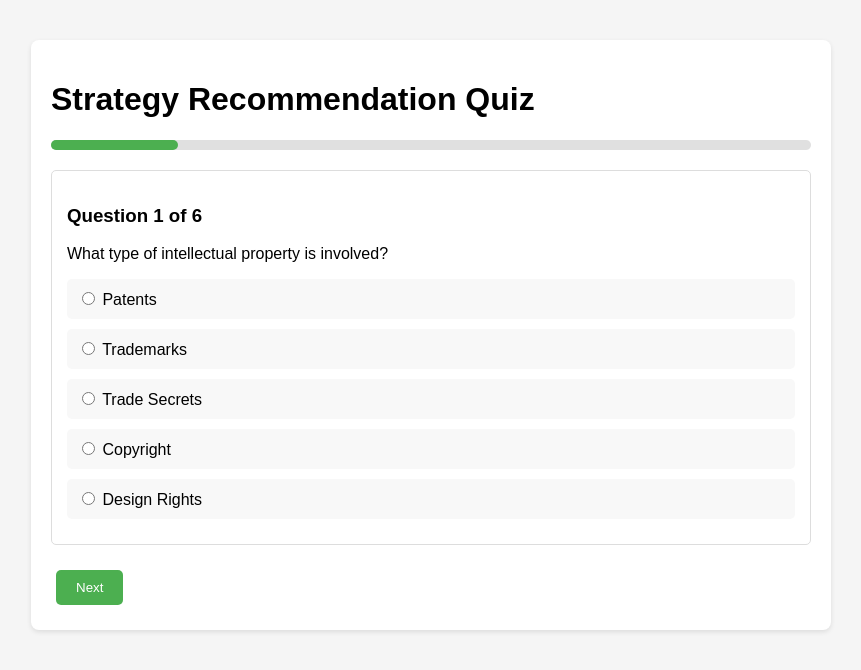
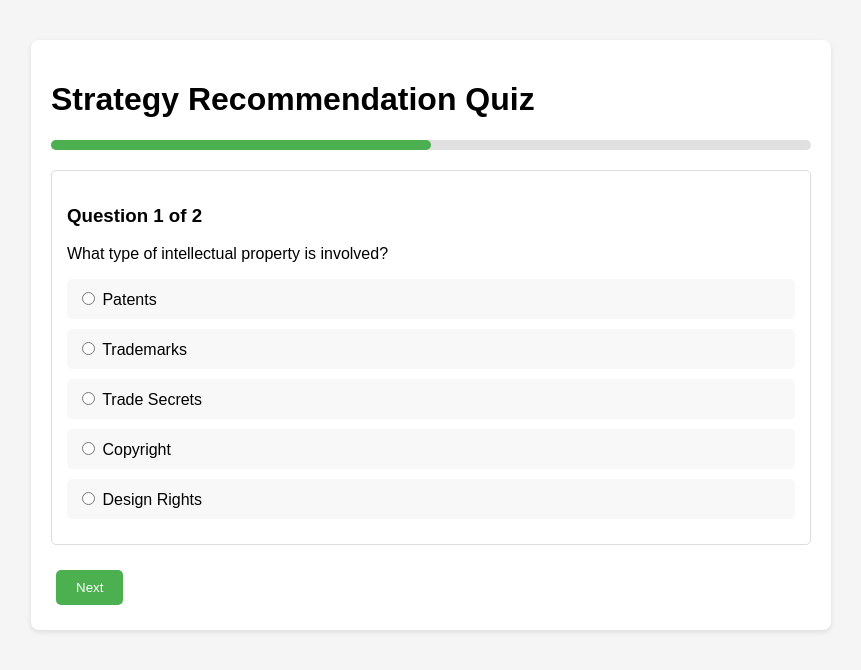
Before and after one commit to Brendan13-IPAV/Case-Triage-System-, a plain HTML site: page index.html in a window 1280 px wide. Shown: the whole page, without its empty margins (209-1070 px from the left). Drawn offline with Linux system fonts and the light colour scheme.

Commit message:
Add files via upload

```diff
--- a/index.html
+++ b/index.html
@@ -1,10 +1,10 @@
 <!DOCTYPE html>
 <html lang="en">
+<!-- Previous HEAD section remains exactly the same -->
 <head>
-    <meta charset="UTF-8">
-    <meta name="viewport" content="width=device-width, initial-scale=1.0">
-    <title>Strategy Recommendation Quiz</title>
+    <!-- ... previous styles remain the same ... -->
     <style>
+        /* Previous styles remain exactly the same */
         body {
             font-family: Arial, sans-serif;
             max-width: 800px;
@@ -61,6 +61,12 @@
             border-left: 4px solid #4CAF50;
             background: #f8f8f8;
         }
+        .strategy-score.not-applicable {
+            border-left-color: #999;
+            background: #f0f0f0;
+            color: #666;
+            font-style: italic;
+        }
         .progress-bar {
             width: 100%;
             height: 10px;
@@ -78,6 +84,7 @@
     </style>
 </head>
 <body>
+    <!-- Previous HTML structure remains exactly the same -->
     <div class="container">
         <div id="quiz">
             <h1>Strategy Recommendation Quiz</h1>
@@ -97,7 +104,7 @@
     </div>
 
     <script>
-        // Strategy titles - easy to modify
+        // Strategy titles remain the same
         const strategies = [
             "O&H Patents",
             "O&H Trademarks",
@@ -121,7 +128,7 @@
             "Additional Option"
         ];
 
-        // Quiz questions and scoring - easy to modify
+        // Quiz data with separate scoring and NA arrays
         const quizData = [
             {
                 question: "What type of intellectual property is involved?",
@@ -138,8 +145,16 @@
                     [0,0,4,1,2,2,0,1,1,0,3,2,3,4,0,0,0,0,0,0],  // Trade Secrets
                     [0,0,3,2,2,2,3,1,1,0,3,1,2,3,0,0,0,0,0,0],  // Copyright
                     [0,0,3,1,2,2,2,1,1,3,4,0,2,3,0,0,0,0,0,0]   // Design Rights
+                ],
+                naMarkers: [  // 1 means applicable, 0 means NA
+                    [1,1,1,1,1,1,1,1,1,1,1,1,1,1,1,0,0,0,0,0],  // Patents
+                    [1,1,1,1,1,1,1,1,1,1,1,1,1,1,0,0,0,0,0,0],  // Trademarks
+                    [1,0,1,1,1,1,1,1,1,0,1,1,1,1,0,0,0,0,0,0],  // Trade Secrets
+                    [1,0,1,1,1,1,1,1,1,0,1,1,1,1,0,0,0,0,0,0],  // Copyright
+                    [1,0,1,1,1,1,1,1,1,1,1,1,1,1,0,0,0,0,0,0]   // Design Rights
                 ]
             },
+            // Example of another question (add all your questions following this pattern)
             {
                 question: "How serious is the potential impact to your business?",
                 options: [
@@ -148,68 +163,24 @@
                     "Minor"
                 ],
                 scoring: [
-                    [4,4,5,4,4,2,3,4,3,4,5,4,2,5,4,0,0,0,0,0],  // Very Serious
-                    [2,2,3,3,3,4,3,3,4,3,4,2,3,3,2,0,0,0,0,0],  // Moderate
-                    [1,1,1,1,1,3,2,2,3,1,2,0,4,1,1,0,0,0,0,0]   // Minor
-                ]
-            },
-            {
-                question: "Do you have evidence of infringement?",
-                options: [
-                    "Yes, clear evidence",
-                    "No/Unclear evidence"
+                    [4,4,5,4,4,2,3,4,3,4,5,4,2,5,4,0,0,0,0,0],
+                    [2,2,3,3,3,4,3,3,4,3,4,2,3,3,2,0,0,0,0,0],
+                    [1,1,1,1,1,3,2,2,3,1,2,0,4,1,1,0,0,0,0,0]
                 ],
-                scoring: [
-                    [4,4,4,4,4,4,3,3,2,4,4,3,2,4,4,0,0,0,0,0],  // Clear evidence
-                    [2,2,2,2,2,2,1,1,3,1,4,1,4,2,2,0,0,0,0,0]   // Unclear evidence
-                ]
-            },
-            {
-                question: "What is your budget for addressing this issue?",
-                options: [
-                    "High",
-                    "Medium"
-                ],
-                scoring: [
-                    [4,4,5,4,4,2,3,3,2,4,4,3,2,5,4,0,0,0,0,0],  // High
-                    [1,1,2,3,3,4,3,3,4,2,3,2,4,2,1,0,0,0,0,0]   // Medium
-                ]
-            },
-            {
-                question: "How quickly do you need to resolve this?",
-                options: [
-                    "Urgent (Days)",
-                    "Soon (Weeks)",
-                    "Can wait (Months)",
-                    "No rush"
-                ],
-                scoring: [
-                    [2,2,2,1,1,4,4,3,3,4,4,3,1,5,1,0,0,0,0,0],  // Urgent
-                    [3,3,3,3,3,4,3,3,3,3,4,2,2,3,2,0,0,0,0,0],  // Soon
-                    [4,4,4,4,4,3,2,2,3,2,4,2,3,2,4,0,0,0,0,0],  // Can wait
-                    [3,3,3,3,3,2,1,1,2,1,3,1,5,1,3,0,0,0,0,0]   // No rush
-                ]
-            },
-            {
-                question: "What is your preferred approach to conflict resolution?",
-                options: [
-                    "Aggressive/Legal",
-                    "Collaborative/Mediation",
-                    "Passive/Defensive"
-                ],
-                scoring: [
-                    [3,3,5,2,2,2,3,4,1,4,4,4,1,5,4,0,0,0,0,0],  // Aggressive
-                    [2,2,2,5,5,3,2,2,4,2,3,1,2,2,2,0,0,0,0,0],  // Collaborative
-                    [1,1,1,2,2,4,2,2,3,1,3,1,5,1,1,0,0,0,0,0]   // Passive
+                naMarkers: [
+                    [1,1,1,1,1,1,1,1,1,1,1,1,1,1,1,1,1,1,1,1],  // Very Serious
+                    [1,1,1,1,1,1,1,1,1,1,1,1,1,1,1,1,1,1,1,1],  // Moderate
+                    [1,1,1,1,1,1,1,1,1,1,1,0,1,1,1,1,1,1,1,1]   // Minor
                 ]
             }
+            // Add your remaining questions here...
         ];
 
         let currentQuestion = 0;
         let scores = new Array(20).fill(0);
-        let userAnswers = [];
+        let applicabilityArray = new Array(20).fill(1); // Start with all options applicable
 
-        // Initialize quiz
+        // Previous initialization functions remain the same
         function initializeQuiz() {
             const questionsContainer = document.getElementById('questions');
             questionsContainer.innerHTML = quizData.map((q, index) => `
@@ -229,22 +200,19 @@
             showQuestion(0);
         }
 
-        // Display current question
         function showQuestion(index) {
             document.querySelectorAll('.question').forEach(q => q.classList.remove('active'));
             document.getElementById(`question-${index}`).classList.add('active');
 
-            // Update progress bar
             const progress = ((index + 1) / quizData.length) * 100;
             document.getElementById('progress').style.width = `${progress}%`;
 
-            // Update buttons
             document.getElementById('prevBtn').style.display = index > 0 ? 'inline' : 'none';
             document.getElementById('nextBtn').style.display = index < quizData.length - 1 ? 'inline' : 'none';
             document.getElementById('submitBtn').style.display = index === quizData.length - 1 ? 'inline' : 'none';
         }
 
-        // Navigation functions
+        // Navigation functions remain the same
         function previousQuestion() {
             if (currentQuestion > 0) {
                 currentQuestion--;
@@ -259,40 +227,54 @@
             }
         }
 
-        // Calculate and display results
+        // Modified results calculation to use separate NA tracking
         function showResults() {
-            // Collect all answers
+            // Reset scores but keep NA tracking separate
             scores = new Array(20).fill(0);
+            applicabilityArray = new Array(20).fill(1);
+
+            // Calculate scores and update applicability
             for (let i = 0; i < quizData.length; i++) {
                 const selected = document.querySelector(`input[name="q${i}"]:checked`);
                 if (selected) {
                     const answerIndex = parseInt(selected.value);
                     const questionScoring = quizData[i].scoring[answerIndex];
+                    const questionNAMarkers = quizData[i].naMarkers[answerIndex];
+
                     for (let j = 0; j < scores.length; j++) {
                         scores[j] += questionScoring[j];
+                        // If this answer marks this strategy as NA (0), update the applicability array
+                        if (questionNAMarkers[j] === 0) {
+                            applicabilityArray[j] = 0;
+                        }
                     }
                 }
             }
 
-            // Create array of strategy objects with scores
+            // Create array of strategy objects with scores and applicability
             let strategyScores = strategies.map((strategy, index) => ({
                 strategy: strategy,
-                score: scores[index]
+                score: scores[index],
+                isApplicable: applicabilityArray[index]
             }));
 
-            // Sort by score (highest to lowest)
-            strategyScores.sort((a, b) => b.score - a.score);
+            // Sort by score (highest to lowest), putting NA items at the end
+            strategyScores.sort((a, b) => {
+                if (!a.isApplicable && b.isApplicable) return 1;
+                if (a.isApplicable && !b.isApplicable) return -1;
+                return b.score - a.score;
+            });
 
             // Display results
             document.getElementById('quiz').style.display = 'none';
             document.getElementById('results').style.display = 'block';
 
-            // Show strategies and scores
+            // Show strategies and scores with NA marking
             document.getElementById('strategies').innerHTML = strategyScores
-                .filter(item => item.score > 0) // Only show strategies with scores > 0
+                .filter(item => item.score > 0 || !item.isApplicable)
                 .map(item => `
-                    <div class="strategy-score">
-                        <strong>${item.strategy}:</strong> ${item.score}
+                    <div class="strategy-score ${!item.isApplicable ? 'not-applicable' : ''}">
+                        <strong>${item.strategy}:</strong> ${!item.isApplicable ? '- Not Applicable' : item.score}
                     </div>
                 `).join('');
         }
@@ -300,7 +282,7 @@
         function restartQuiz() {
             currentQuestion = 0;
             scores = new Array(20).fill(0);
-            userAnswers = [];
+            applicabilityArray = new Array(20).fill(1);
             document.querySelectorAll('input[type="radio"]').forEach(input => input.checked = false);
             document.getElementById('results').style.display = 'none';
             document.getElementById('quiz').style.display = 'block';
```
